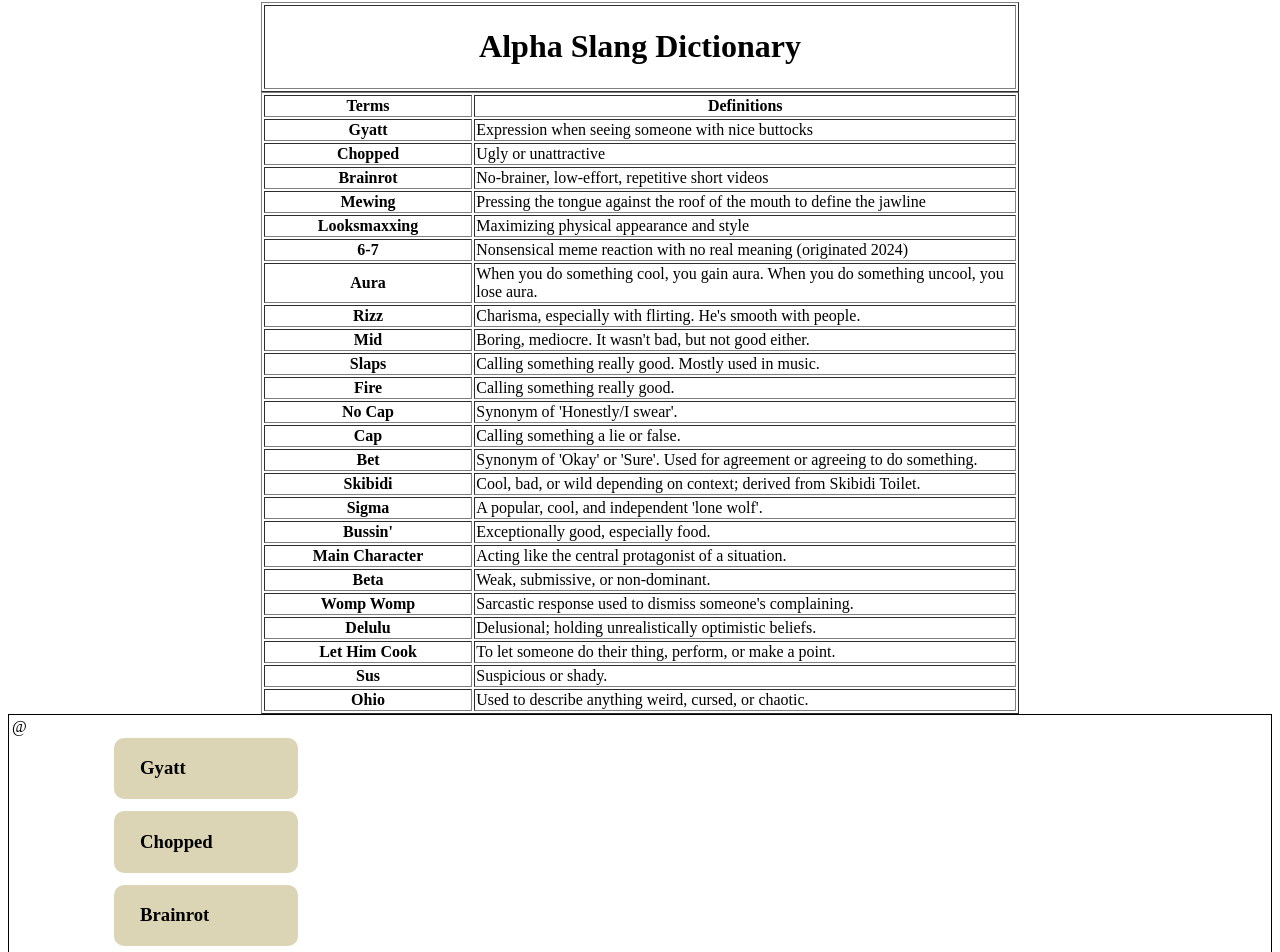
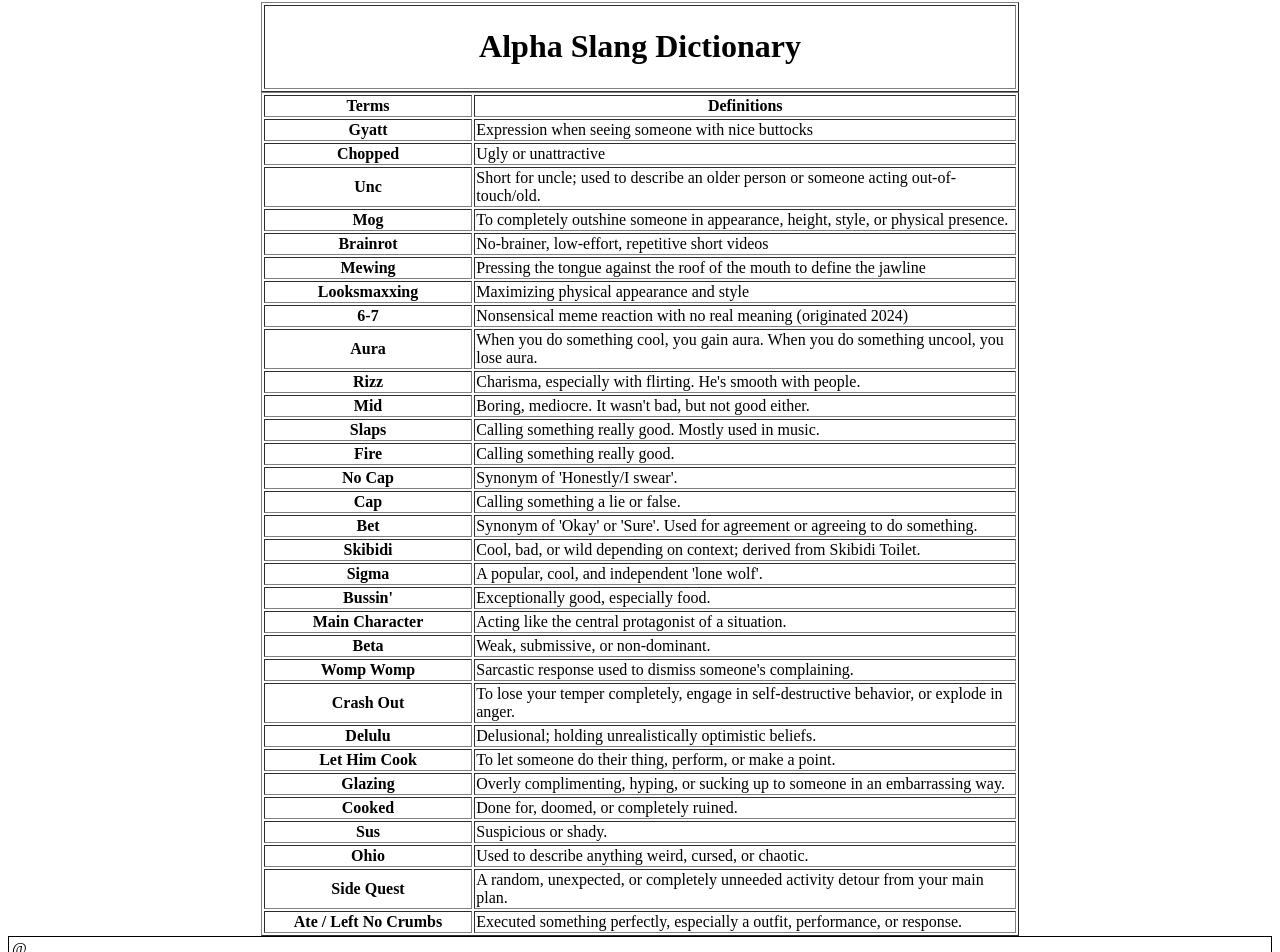
Before and after one commit to gardoseSIT-john/AlphaSlangInterpreter, an Angular app: page / in a window 1280 px wide. Shown: the part 78-1030 px from the top of the page. Built offline with nearby package versions, Linux system fonts and the light colour scheme.

Commit message:
added more to alpha-terms-service.ts/dictionary.

```diff
--- a/src/app/components/alpha-terms-service.ts
+++ b/src/app/components/alpha-terms-service.ts
@@ -17,6 +17,18 @@ export class AlphaTermsService {
             description: 'Ugly or unattractive',
             example: "Your boyfriend's chopped.",
             dateOfOrigin: '2023'
+        },
+        {
+            term: "Unc",
+            description: "Short for uncle; used to describe an older person or someone acting out-of-touch/old.",
+            example: "Look at him using old memes, he's basically an unc.",
+            dateOfOrigin: "2024"
+        },
+        {
+            term: "Mog",
+            description: "To completely outshine someone in appearance, height, style, or physical presence.",
+            example: "He walked into the room and totally mogged everyone there.",
+            dateOfOrigin: "2023"
         },
         {
             term: 'Brainrot',
@@ -127,6 +139,12 @@ export class AlphaTermsService {
             dateOfOrigin: '2023'
         },
         {
+            term: "Crash Out",
+            description: "To lose your temper completely, engage in self-destructive behavior, or explode in anger.",
+            example: "He got so mad at the video game he was about to crash out.",
+            dateOfOrigin: "2023"
+        },
+        {
             term: 'Delulu',
             description: 'Delusional; holding unrealistically optimistic beliefs.',
             example: "Thinking he'll text back after three weeks is total delulu.",
@@ -139,6 +157,18 @@ export class AlphaTermsService {
             dateOfOrigin: '2022'
         },
         {
+            term: "Glazing",
+            description: "Overly complimenting, hyping, or sucking up to someone in an embarrassing way.",
+            example: "Stop glazing him, he only made one basic basket.",
+            dateOfOrigin: "2022"
+        },
+        {
+            term: "Cooked",
+            description: "Done for, doomed, or completely ruined.",
+            example: "I didn't study for the exam, I'm absolutely cooked.",
+            dateOfOrigin: "2023"
+        },
+        {
             term: 'Sus',
             description: 'Suspicious or shady.',
             example: 'Why is he acting so sus all of a sudden?',
@@ -149,7 +179,19 @@ export class AlphaTermsService {
             description: 'Used to describe anything weird, cursed, or chaotic.',
             example: 'Only in Ohio would something like that happen.',
             dateOfOrigin: '2022'
-        }
+        },
+        {
+            term: "Side Quest",
+            description: "A random, unexpected, or completely unneeded activity detour from your main plan.",
+            example: "We went to get milk and ended up going on a 3-hour side quest at the mall.",
+            dateOfOrigin: "2022"
+        },
+        {
+            term: "Ate / Left No Crumbs",
+            description: "Executed something perfectly, especially a outfit, performance, or response.",
+            example: "She wore that outfit and completely ate, left no crumbs.",
+            dateOfOrigin: "2021"
+        },
 
     ])
 
```
